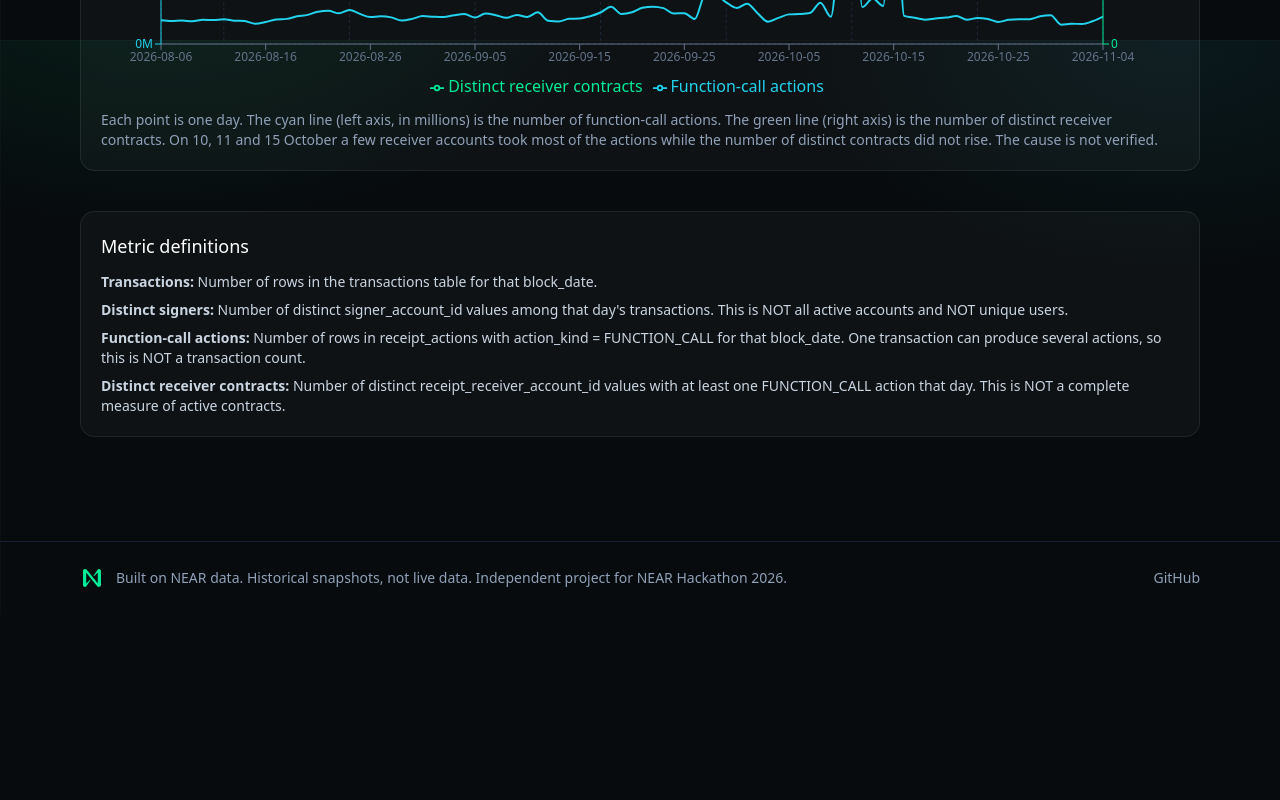
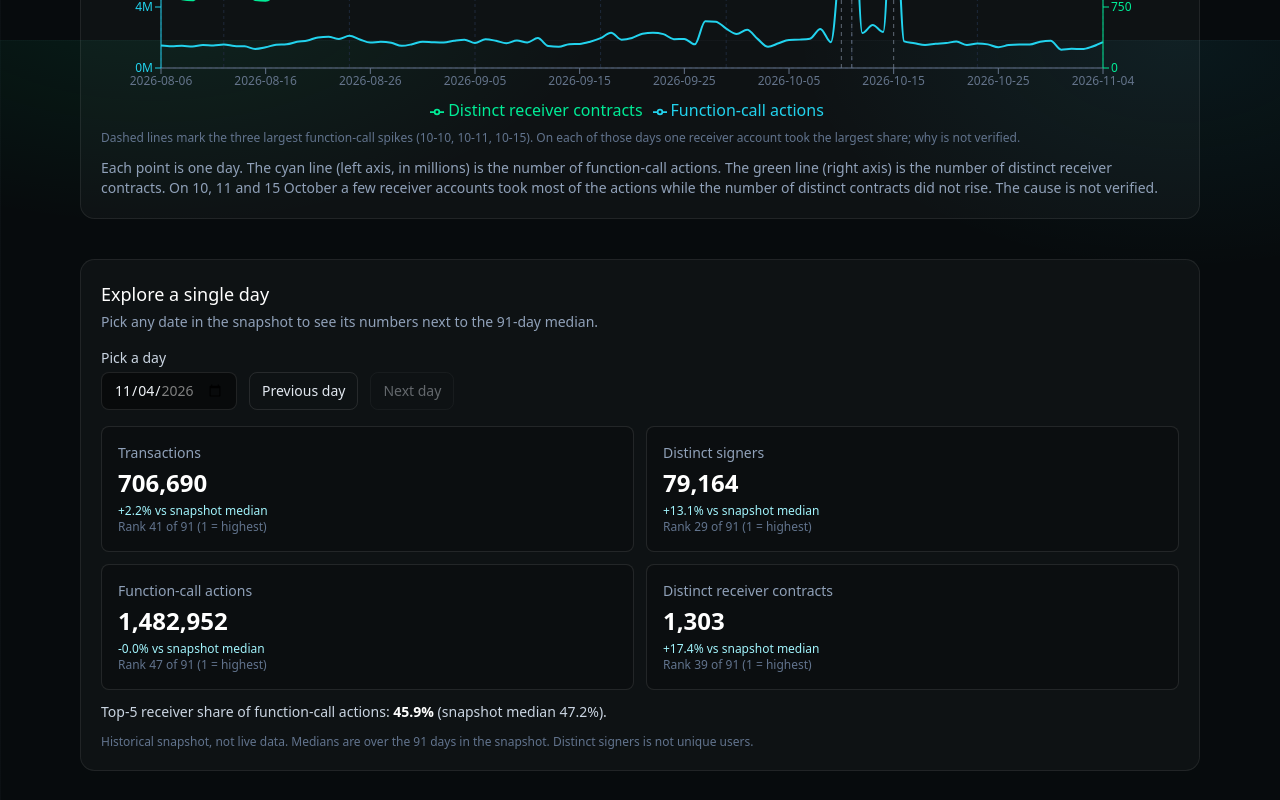
Before and after one commit to cryptobyrj/Nearpulse-ai, a Next.js app: page /network-pulse in a window 1280 px wide. Shown: the part 1560-2360 px from the top of the page. Before the commit the page ends 2174 px from the top, so only its background shows below. Built offline with nearby package versions, Linux system fonts and the light colour scheme.

Commit message:
Grid spotlight, spike markers, single-day explorer

```diff
--- a/src/app/globals.css
+++ b/src/app/globals.css
@@ -170,3 +170,15 @@ a.rounded-xl:hover {
 @media (prefers-reduced-motion: reduce) {
   .typing-dot, .fade-in { animation: none !important; }
 }
+
+
+/* Grid spotlight: the grid lights up around the cursor */
+.grid-spot {
+  background-image:
+    radial-gradient(180px circle at var(--mx, 50%) var(--my, 30%), rgba(0, 236, 151, 0.07), transparent 100%),
+    linear-gradient(rgba(0, 236, 151, 0.6) 1px, transparent 1px),
+    linear-gradient(90deg, rgba(0, 236, 151, 0.6) 1px, transparent 1px);
+  background-size: auto, 44px 44px, 44px 44px;
+  -webkit-mask-image: radial-gradient(220px circle at var(--mx, 50%) var(--my, 30%), #000 0%, transparent 100%);
+  mask-image: radial-gradient(220px circle at var(--mx, 50%) var(--my, 30%), #000 0%, transparent 100%);
+}
--- a/src/app/network-pulse/page.tsx
+++ b/src/app/network-pulse/page.tsx
@@ -1,12 +1,20 @@
+import DayPicker from "@/components/DayPicker";
 import FunctionCallChart from "@/components/FunctionCallChart";
 import Reveal from "@/components/Reveal";
 import TrendChart from "@/components/TrendChart";
 import { dailyRows, functionCallRows, meta } from "@/lib/data";
 import { compareWindows, type Comparison } from "@/lib/metrics";
 import fcMeta from "../../../data/function_calls_meta.json";
+import spikeRows from "../../../data/spike_days_top5.json";
 
 function fmt(n: number) {
   return Math.round(n).toLocaleString("en-US");
+}
+
+function median(values: number[]) {
+  const s = [...values].sort((a, b) => a - b);
+  const mid = Math.floor(s.length / 2);
+  return s.length % 2 ? s[mid] : (s[mid - 1] + s[mid]) / 2;
 }
 
 function ComparisonCard({
@@ -59,6 +67,35 @@ function ComparisonCard({
 }
 
 export default function NetworkPulsePage() {
+  const fcByDate = new Map(functionCallRows.map((r) => [r.date, r]));
+  const days = dailyRows.map((r) => {
+    const f = fcByDate.get(r.date);
+    return {
+      date: r.date,
+      transactionCount: r.transactionCount,
+      distinctSigners: r.distinctSigners,
+      functionCallActions: f?.functionCallActions ?? 0,
+      distinctContracts: f?.distinctContracts ?? 0,
+      top5Calls: f?.top5Calls ?? 0,
+    };
+  });
+  const medians = {
+    transactionCount: median(days.map((d) => d.transactionCount)),
+    distinctSigners: median(days.map((d) => d.distinctSigners)),
+    functionCallActions: median(days.map((d) => d.functionCallActions)),
+    distinctContracts: median(days.map((d) => d.distinctContracts)),
+    top5Share: median(
+      days.map((d) =>
+        d.functionCallActions > 0 ? (d.top5Calls / d.functionCallActions) * 100 : 0
+      )
+    ),
+  };
+  const topAccounts = Object.fromEntries(
+    spikeRows
+      .filter((r) => r.rank === 1)
+      .map((r) => [r.date, { account: r.account, sharePct: r.sharePct }])
+  );
+
   return (
     <main className="mx-auto max-w-6xl px-4 py-10">
       <div className="space-y-10">
@@ -141,6 +178,19 @@ export default function NetworkPulsePage() {
         </Reveal>
 
         <Reveal>
+          <section className="glass p-5">
+            <h2 className="text-lg font-medium text-white">Explore a single day</h2>
+            <p className="mt-1 text-sm text-slate-400">
+              Pick any date in the snapshot to see its numbers next to the
+              91-day median.
+            </p>
+            <div className="mt-4">
+              <DayPicker days={days} medians={medians} topAccounts={topAccounts} />
+            </div>
+          </section>
+        </Reveal>
+
+        <Reveal>
           <section className="glass p-5 text-sm text-slate-300">
             <h2 className="text-lg font-medium text-white">Metric definitions</h2>
             <p className="mt-3">
--- /dev/null
+++ b/src/components/DayPicker.tsx
@@ -0,0 +1,151 @@
+"use client";
+
+import { useState } from "react";
+
+export type Day = {
+  date: string;
+  transactionCount: number;
+  distinctSigners: number;
+  functionCallActions: number;
+  distinctContracts: number;
+  top5Calls: number;
+};
+
+export type Medians = {
+  transactionCount: number;
+  distinctSigners: number;
+  functionCallActions: number;
+  distinctContracts: number;
+  top5Share: number;
+};
+
+type TopAccounts = Record<string, { account: string; sharePct: number }>;
+
+const ROWS: {
+  key: "transactionCount" | "distinctSigners" | "functionCallActions" | "distinctContracts";
+  label: string;
+}[] = [
+  { key: "transactionCount", label: "Transactions" },
+  { key: "distinctSigners", label: "Distinct signers" },
+  { key: "functionCallActions", label: "Function-call actions" },
+  { key: "distinctContracts", label: "Distinct receiver contracts" },
+];
+
+const fmt = (n: number) => Math.round(n).toLocaleString("en-US");
+
+function vsMedian(v: number, med: number) {
+  if (med === 0) return "n/a";
+  const p = ((v - med) / med) * 100;
+  return `${p >= 0 ? "+" : ""}${p.toFixed(1)}% vs snapshot median`;
+}
+
+export default function DayPicker({
+  days,
+  medians,
+  topAccounts,
+}: {
+  days: Day[];
+  medians: Medians;
+  topAccounts: TopAccounts;
+}) {
+  const first = days[0].date;
+  const last = days[days.length - 1].date;
+  const [date, setDate] = useState(last);
+  const idx = days.findIndex((d) => d.date === date);
+  const day = idx >= 0 ? days[idx] : null;
+
+  function go(delta: number) {
+    const next = days[idx + delta];
+    if (next) setDate(next.date);
+  }
+
+  const share =
+    day && day.functionCallActions > 0
+      ? (day.top5Calls / day.functionCallActions) * 100
+      : null;
+  const top = day ? topAccounts[day.date] : undefined;
+
+  return (
+    <div>
+      <div className="flex flex-wrap items-end gap-3">
+        <div>
+          <label htmlFor="day-picker" className="block text-sm text-slate-300">
+            Pick a day
+          </label>
+          <input
+            id="day-picker"
+            type="date"
+            min={first}
+            max={last}
+            value={date}
+            onChange={(e) => setDate(e.target.value)}
+            className="mt-1 rounded-lg border border-white/10 bg-black/40 px-3 py-2 text-sm text-slate-100 focus:border-[#00ec97] focus:outline-none"
+          />
+        </div>
+        <button
+          type="button"
+          onClick={() => go(-1)}
+          disabled={!day || idx === 0}
+          className="rounded-lg border border-white/10 px-3 py-2 text-sm text-slate-200 transition hover:border-[#00ec97]/60 disabled:opacity-40"
+        >
+          Previous day
+        </button>
+        <button
+          type="button"
+          onClick={() => go(1)}
+          disabled={!day || idx === days.length - 1}
+          className="rounded-lg border border-white/10 px-3 py-2 text-sm text-slate-200 transition hover:border-[#00ec97]/60 disabled:opacity-40"
+        >
+          Next day
+        </button>
+      </div>
+
+      {!day ? (
+        <p role="alert" className="mt-4 text-sm text-amber-300">
+          Please pick a date between {first} and {last}.
+        </p>
+      ) : (
+        <div aria-live="polite">
+          <div className="mt-4 grid gap-3 md:grid-cols-2">
+            {ROWS.map((r) => {
+              const rank = 1 + days.filter((d) => d[r.key] > day[r.key]).length;
+              return (
+                <div key={r.key} className="rounded-lg border border-white/10 bg-black/20 p-4">
+                  <p className="text-sm text-slate-400">{r.label}</p>
+                  <p className="mt-1 text-2xl font-semibold text-white">
+                    {fmt(day[r.key])}
+                  </p>
+                  <p className="mt-1 text-xs text-cyan-200">
+                    {vsMedian(day[r.key], medians[r.key])}
+                  </p>
+                  <p className="text-xs text-slate-500">
+                    Rank {rank} of {days.length} (1 = highest)
+                  </p>
+                </div>
+              );
+            })}
+          </div>
+          <p className="mt-3 text-sm text-slate-300">
+            Top-5 receiver share of function-call actions:{" "}
+            <strong className="text-white">
+              {share === null ? "n/a" : `${share.toFixed(1)}%`}
+            </strong>{" "}
+            (snapshot median {medians.top5Share.toFixed(1)}%).
+          </p>
+          {top && (
+            <p className="mt-2 text-sm text-slate-300">
+              Largest receiver account that day:{" "}
+              <strong className="text-white">{top.account}</strong> with{" "}
+              {top.sharePct}% of function-call actions. What this account is, and
+              why it received so many calls, was not investigated.
+            </p>
+          )}
+        </div>
+      )}
+      <p className="mt-3 text-xs text-slate-500">
+        Historical snapshot, not live data. Medians are over the 91 days in the
+        snapshot. Distinct signers is not unique users.
+      </p>
+    </div>
+  );
+}
--- a/src/components/FunctionCallChart.tsx
+++ b/src/components/FunctionCallChart.tsx
@@ -6,6 +6,7 @@ import {
   Legend,
   Line,
   LineChart,
+  ReferenceLine,
   ResponsiveContainer,
   Tooltip,
   XAxis,
@@ -13,6 +14,8 @@ import {
 } from "recharts";
 import type { FunctionCallRow } from "@/lib/data";
 import RangeTabs, { type Range } from "./RangeTabs";
+
+const MARKS = ["2026-10-10", "2026-10-11", "2026-10-15"];
 
 export default function FunctionCallChart({ rows }: { rows: FunctionCallRow[] }) {
   const [range, setRange] = useState<Range>(91);
@@ -22,6 +25,7 @@ export default function FunctionCallChart({ rows }: { rows: FunctionCallRow[] })
   }
 
   const shown = rows.slice(-range);
+  const marks = MARKS.filter((d) => shown.some((r) => r.date === d));
 
   return (
     <div>
@@ -30,7 +34,7 @@ export default function FunctionCallChart({ rows }: { rows: FunctionCallRow[] })
       </div>
       <div className="h-80 w-full">
         <ResponsiveContainer width="100%" height="100%">
-          <LineChart data={shown} margin={{ top: 8, right: 16, left: 0, bottom: 0 }}>
+          <LineChart data={shown} margin={{ top: 22, right: 16, left: 0, bottom: 0 }}>
             <CartesianGrid stroke="#1e293b" strokeDasharray="3 3" />
             <XAxis dataKey="date" stroke="#64748b" fontSize={12} minTickGap={32} />
             <YAxis
@@ -54,6 +58,17 @@ export default function FunctionCallChart({ rows }: { rows: FunctionCallRow[] })
               formatter={(value) => Number(value).toLocaleString("en-US")}
             />
             <Legend />
+            {marks.map((d) => (
+              <ReferenceLine
+                key={d}
+                yAxisId="actions"
+                x={d}
+                stroke="#94a3b8"
+                strokeDasharray="4 4"
+                strokeOpacity={0.6}
+                label={{ value: d.slice(5), position: "top", fill: "#94a3b8", fontSize: 10 }}
+              />
+            ))}
             <Line
               yAxisId="actions"
               type="monotone"
@@ -77,6 +92,13 @@ export default function FunctionCallChart({ rows }: { rows: FunctionCallRow[] })
           </LineChart>
         </ResponsiveContainer>
       </div>
+      {marks.length > 0 && (
+        <p className="mt-2 text-xs text-slate-500">
+          Dashed lines mark the three largest function-call spikes (10-10, 10-11,
+          10-15). On each of those days one receiver account took the largest
+          share; why is not verified.
+        </p>
+      )}
     </div>
   );
 }
--- a/src/components/TrendChart.tsx
+++ b/src/components/TrendChart.tsx
@@ -6,6 +6,7 @@ import {
   Legend,
   Line,
   LineChart,
+  ReferenceLine,
   ResponsiveContainer,
   Tooltip,
   XAxis,
@@ -13,6 +14,8 @@ import {
 } from "recharts";
 import type { DailyRow } from "@/lib/metrics";
 import RangeTabs, { type Range } from "./RangeTabs";
+
+const MARKS = ["2026-09-27", "2026-10-04", "2026-11-03"];
 
 export default function TrendChart({ rows }: { rows: DailyRow[] }) {
   const [range, setRange] = useState<Range>(91);
@@ -22,6 +25,7 @@ export default function TrendChart({ rows }: { rows: DailyRow[] }) {
   }
 
   const shown = rows.slice(-range);
+  const marks = MARKS.filter((d) => shown.some((r) => r.date === d));
 
   return (
     <div>
@@ -30,7 +34,7 @@ export default function TrendChart({ rows }: { rows: DailyRow[] }) {
       </div>
       <div className="h-80 w-full">
         <ResponsiveContainer width="100%" height="100%">
-          <LineChart data={shown} margin={{ top: 8, right: 16, left: 0, bottom: 0 }}>
+          <LineChart data={shown} margin={{ top: 22, right: 16, left: 0, bottom: 0 }}>
             <CartesianGrid stroke="#1e293b" strokeDasharray="3 3" />
             <XAxis dataKey="date" stroke="#64748b" fontSize={12} minTickGap={32} />
             <YAxis
@@ -55,6 +59,17 @@ export default function TrendChart({ rows }: { rows: DailyRow[] }) {
               formatter={(value) => Number(value).toLocaleString("en-US")}
             />
             <Legend />
+            {marks.map((d) => (
+              <ReferenceLine
+                key={d}
+                yAxisId="tx"
+                x={d}
+                stroke="#94a3b8"
+                strokeDasharray="4 4"
+                strokeOpacity={0.6}
+                label={{ value: d.slice(5), position: "top", fill: "#94a3b8", fontSize: 10 }}
+              />
+            ))}
             <Line
               yAxisId="tx"
               type="monotone"
@@ -78,6 +93,13 @@ export default function TrendChart({ rows }: { rows: DailyRow[] }) {
           </LineChart>
         </ResponsiveContainer>
       </div>
+      {marks.length > 0 && (
+        <p className="mt-2 text-xs text-slate-500">
+          Dashed lines mark days with unexplained spikes: the highest transaction
+          day (09-27), the highest distinct-signers day (10-04) and the jump in
+          signers (11-03). The causes are not verified.
+        </p>
+      )}
     </div>
   );
 }
```
Also changed, not shown: src/components/CursorGlow.tsx (+5 -8 lines).
